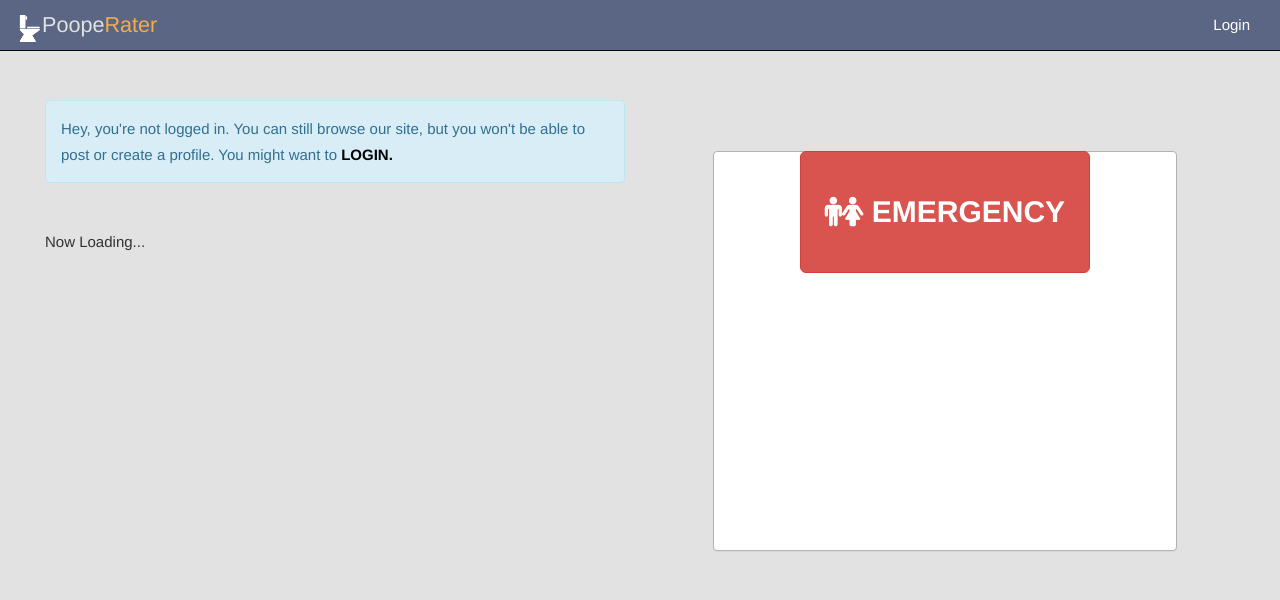
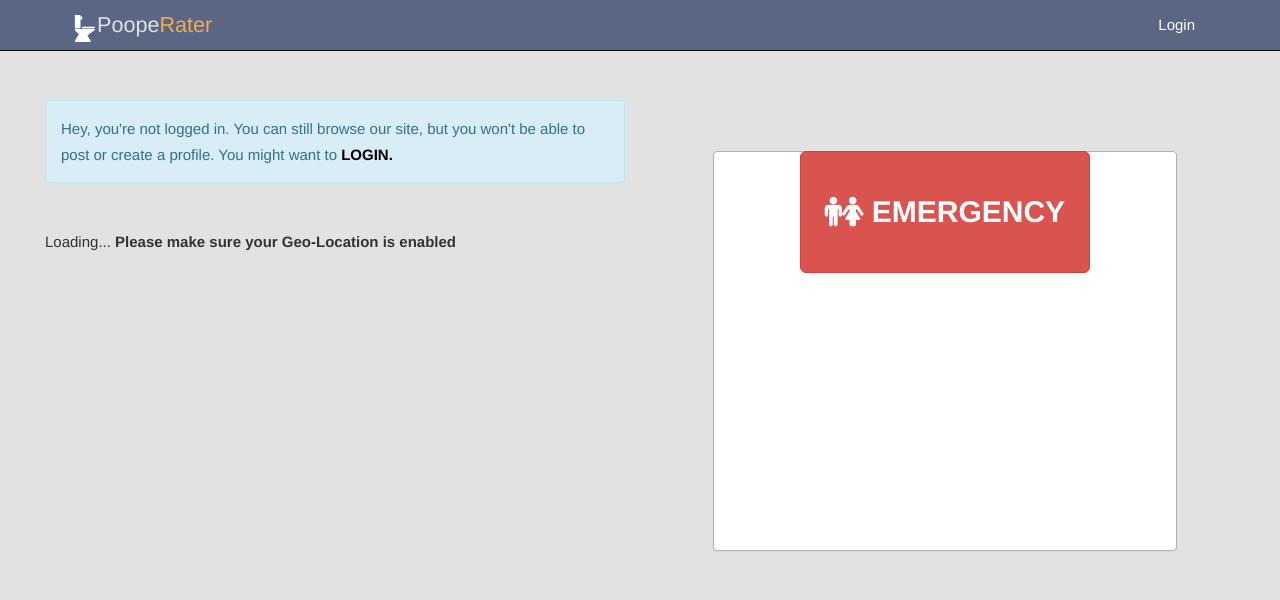
Before and after one commit to dgin/PooperRater, a Django app: page / in a window 1280 px wide. Shown: the top 600 px of the page. Run offline with Django 3.2, Linux system fonts and the light colour scheme; data that the repository does not hold is empty; parts of the project's set-up code (start-up, migrations or seed data) failed here and were passed over; some libraries are stand-ins or nearby versions.

Commit message:
geo-location warning

```diff
--- a/NumberTwoLabs/pooperRater/templates/navbar.html
+++ b/NumberTwoLabs/pooperRater/templates/navbar.html
@@ -1,5 +1,5 @@
 <nav class="navbar navbar-inverse navbar-fixed-top" role="navigation">
-  <div class="container-fluid">
+  <div class="container">
     <div class="navbar-header">
       <button type="button" class="navbar-toggle collapsed" data-toggle="collapse" data-target="#togglebar">
         <span class="sr-only">Toggle Navigation</span>
--- a/NumberTwoLabs/pooperRater/templates/places/places.html
+++ b/NumberTwoLabs/pooperRater/templates/places/places.html
@@ -12,7 +12,7 @@
                 You can still browse our site, but you won't be able to post or create a profile.
                 You might want to <b><a href="/login">LOGIN.</a></b></div>
             <br>
-            <div id="places" >Now Loading...</div>
+            <div id="places" >Loading... <strong>Please make sure your Geo-Location is enabled</strong></div>
         </div>
         <div class="col-md-6 col-xs-12" id="mapemerg">
             <br><br>
```
